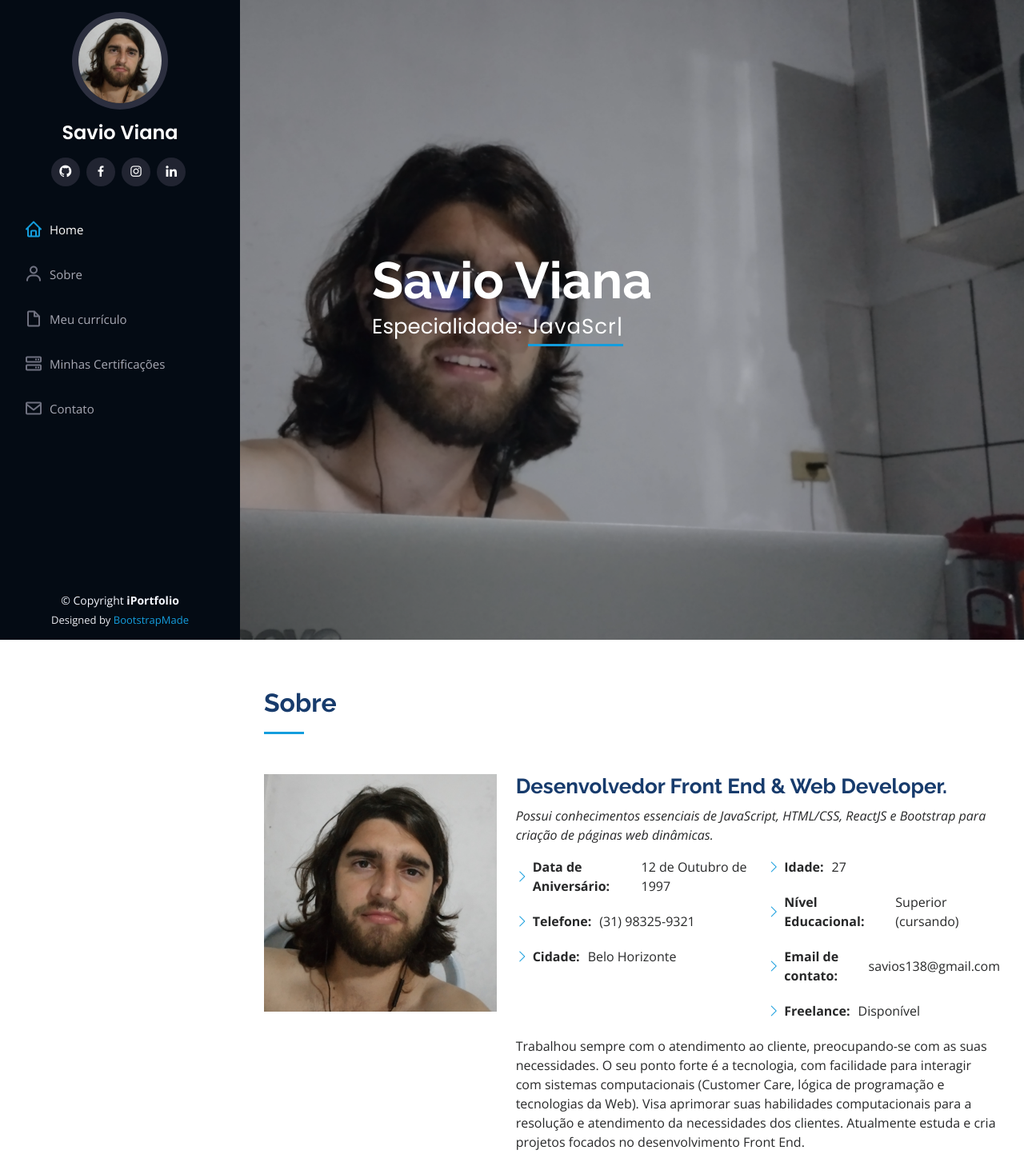
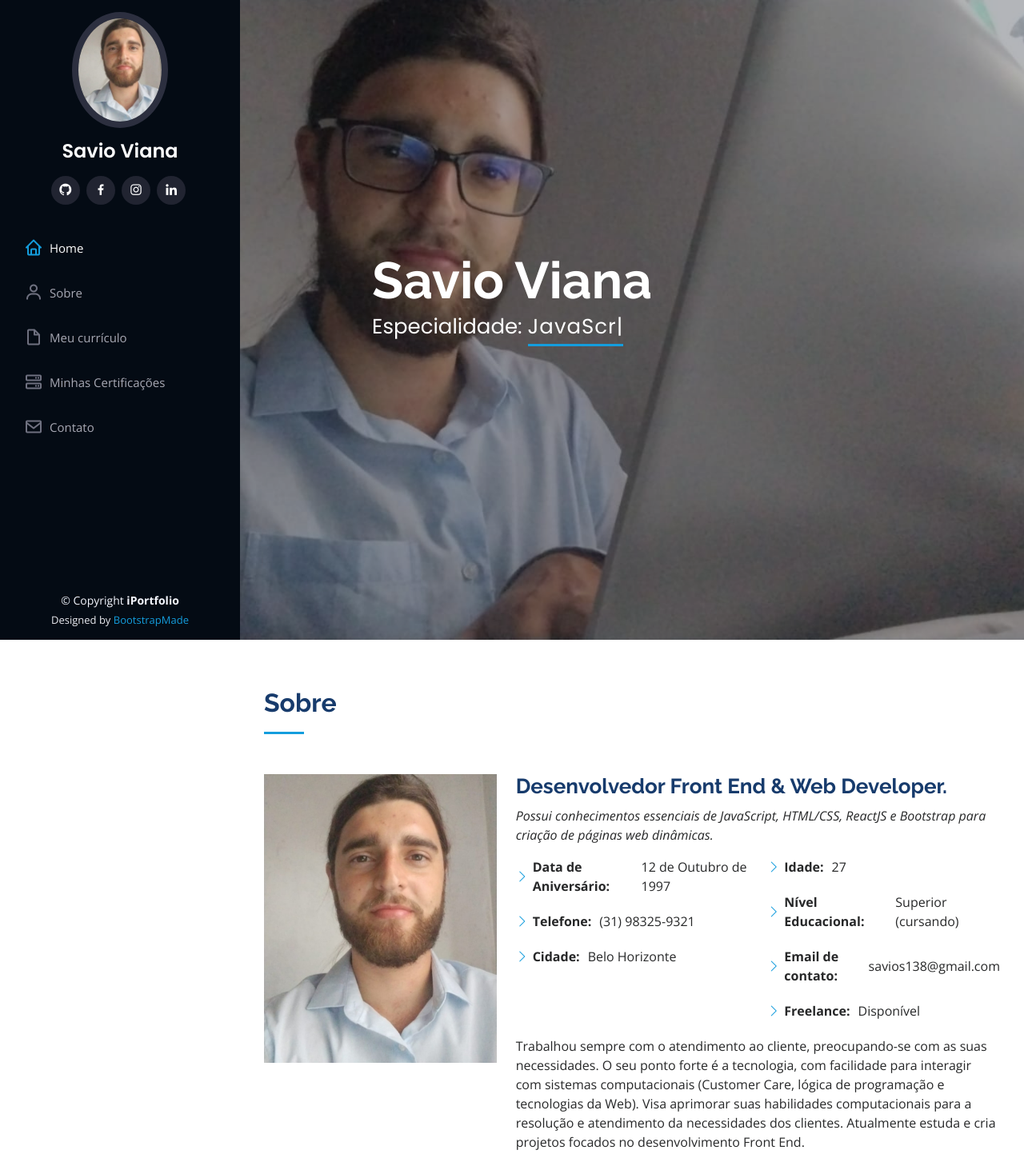
Before and after one commit to savio891/MyPortfolio, a plain HTML site: page index.html in a window 1280 px wide. Shown: the top 1443 px of the page at 80% size. Drawn offline with nearby package versions, Linux system fonts and the light colour scheme.

Commit message:
Trocando foto do perfil

```diff
--- a/assets/css/style.css
+++ b/assets/css/style.css
@@ -241,7 +241,7 @@ h6 {
 #hero {
   width: 100%;
   height: 100vh;
-  background: url("../img/hero-bg.jpg") top center;
+  background: url("../img/hero-bg.jpeg") top center;
   background-size: cover;
 }
 
--- a/index.html
+++ b/index.html
@@ -10,7 +10,7 @@
   <meta content="" name="keywords">
 
   <!-- Favicons -->
-  <link href="assets/img/favicon-32x32.png" rel="icon">
+  <link href="assets/img/icon.png" rel="icon">
   <link href="assets/img/apple-touch-icon.png" rel="apple-touch-icon">
 
   <!-- Google Fonts -->
@@ -46,7 +46,7 @@
     <div class="d-flex flex-column">
 
       <div class="profile">
-        <img src="assets/img/profile-img.jpg" alt="" class="img-fluid rounded-circle">
+        <img src="assets/img/profile-img.jpeg" alt="" class="img-fluid rounded-circle">
         <h1 class="text-light"><a href="index.html">Savio Viana</a></h1>
         <div class="social-links mt-3 text-center">
           <a href="https://github.com/savio891" target="_blank" class="linkedin"><i class="bx bxl-github"></i></a>
@@ -88,7 +88,7 @@
 
         <div class="row">
           <div class="col-lg-4" data-aos="fade-right">
-            <img src="assets/img/profile-img.jpg" class="img-fluid" alt="">
+            <img src="assets/img/profile-img.jpeg" class="img-fluid" alt="">
           </div>
           <div class="col-lg-8 pt-4 pt-lg-0 content" data-aos="fade-left">
             <h3>Desenvolvedor Front End &amp; Web Developer.</h3>
```
Also changed, not shown: assets/img/favicon-32x32.png, assets/img/hero-bg.jpeg (added), assets/img/icon.png (added), assets/img/profile-img.jpeg (added), assets/img/profile-img.jpg (deleted), assets/img/testimonials/testimonials-1.jpg (deleted), assets/img/testimonials/testimonials-2.jpg (deleted), assets/img/testimonials/testimonials-3.jpg (deleted), assets/img/testimonials/testimonials-4.jpg (deleted), assets/img/testimonials/testimonials-5.jpg (deleted).
